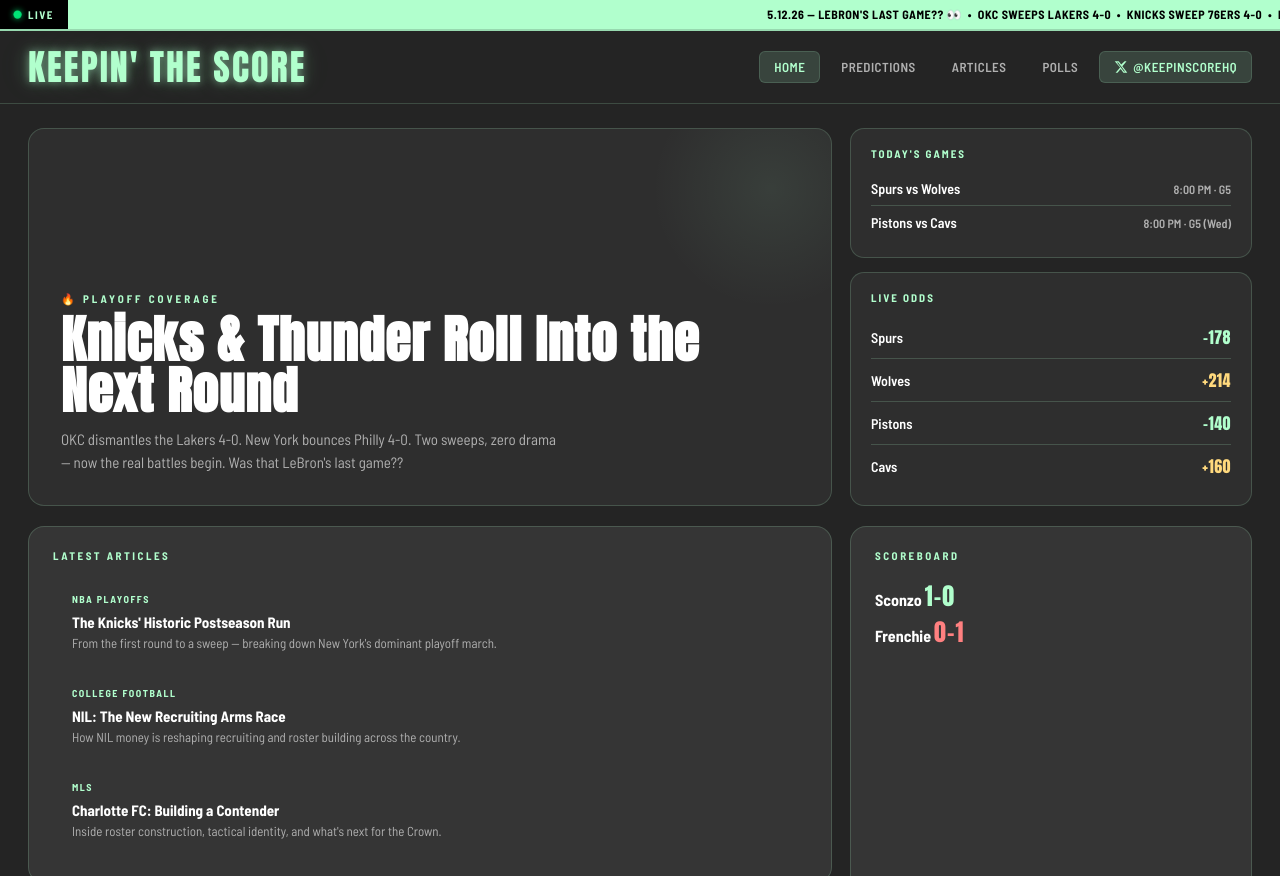
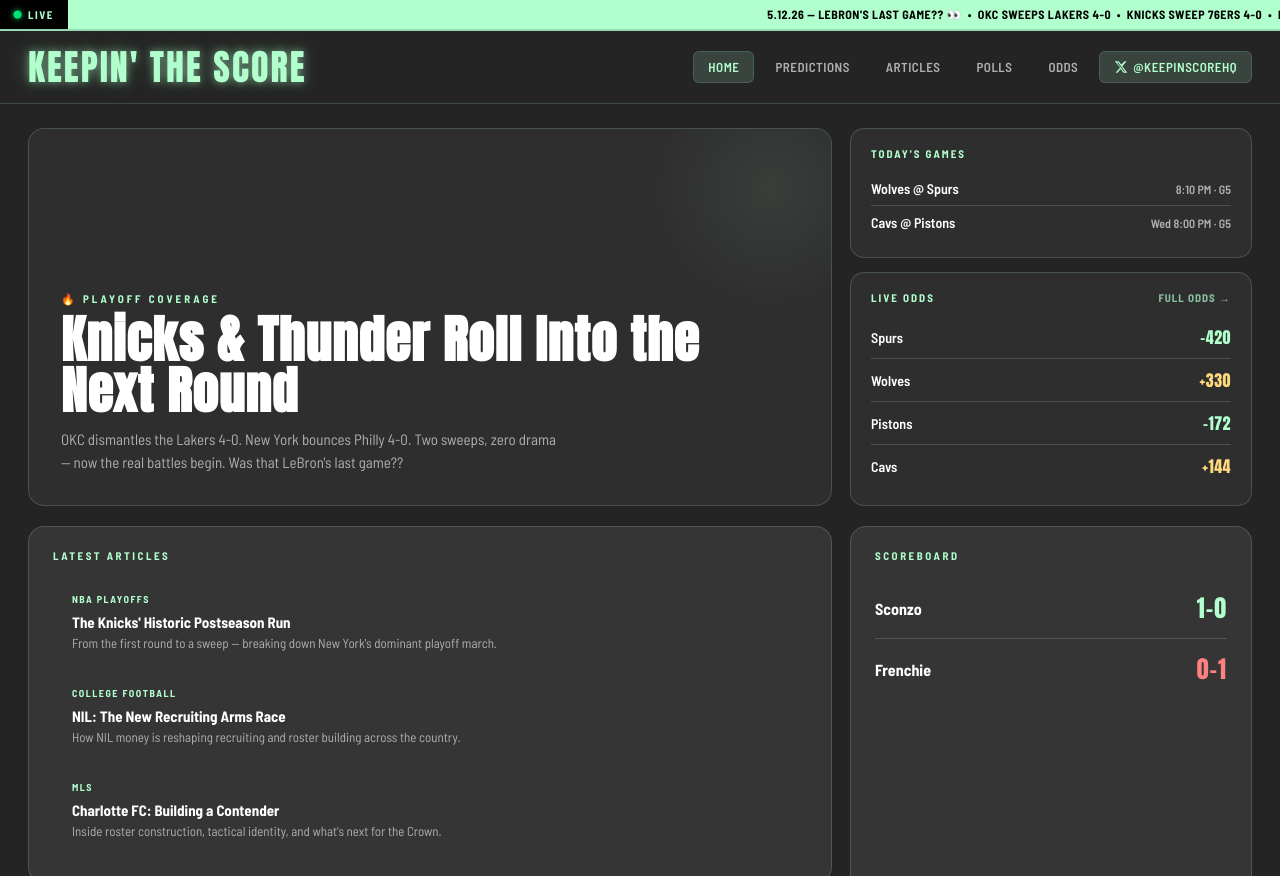
Before and after one commit to parker-2007/keepinthescore, a website: page index.html in a window 1280 px wide. Shown: the top 876 px of the page. Drawn offline with Linux system fonts and the light colour scheme.

Commit message:
Update index.html

```diff
--- a/index.html
+++ b/index.html
@@ -102,7 +102,6 @@
   font-weight: 700;
   font-size: 12px;
   letter-spacing: .5px;
-  /* FIX: start from right edge, end fully off left */
   animation: tickerScroll 32s linear infinite;
 }
 @keyframes tickerScroll {
@@ -161,6 +160,18 @@
   background: var(--mint-dim);
 }
 
+nav a.twitter-link {
+  color: var(--mint);
+  border-color: var(--mint-dim);
+  background: var(--mint-dim);
+  display: inline-flex;
+  align-items: center;
+}
+nav a.twitter-link:hover {
+  background: rgba(177,255,205,.25);
+  border-color: var(--mint);
+}
+
 /* ================= HERO ================= */
 .hero {
   display: grid;
@@ -184,7 +195,6 @@
   flex-direction: column;
   justify-content: flex-end;
 }
-/* subtle gradient accent in corner */
 .hero-main::before {
   content: '';
   position: absolute;
@@ -243,6 +253,27 @@
   color: var(--mint);
   margin-bottom: 12px;
 }
+
+.side-box-header {
+  display: flex;
+  justify-content: space-between;
+  align-items: center;
+  margin-bottom: 12px;
+}
+.side-box-header b {
+  margin-bottom: 0;
+}
+.side-box-header a {
+  font-size: 11px;
+  font-weight: 700;
+  letter-spacing: 1px;
+  color: var(--mint);
+  text-decoration: none;
+  opacity: .7;
+  text-transform: uppercase;
+  transition: opacity .2s;
+}
+.side-box-header a:hover { opacity: 1; }
 
 .game-item {
   display: flex;
@@ -365,6 +396,8 @@
 }
 .matchup.correct .matchup-pick { color: var(--mint); }
 .matchup.correct .matchup-conf { color: var(--mint); opacity: .8; }
+.matchup-pick { font-weight: 700; }
+.matchup-conf {
   font-size: 11px;
   letter-spacing: 1px;
   text-transform: uppercase;
@@ -389,17 +422,6 @@
 }
 .score-record.losing { color: #ff8080; }
 
-nav a.twitter-link {
-  color: var(--mint);
-  border-color: var(--mint-dim);
-  background: var(--mint-dim);
-  display: inline-flex;
-  align-items: center;
-}
-nav a.twitter-link:hover {
-  background: rgba(177,255,205,.25);
-  border-color: var(--mint);
-}
 .footer-twitter {
   display: inline-flex;
   align-items: center;
@@ -478,10 +500,11 @@
 <header>
   <div class="logo">Keepin' the Score</div>
   <nav>
-    <a href="#" class="active">Home</a>
+    <a href="index.html" class="active">Home</a>
     <a href="#">Predictions</a>
     <a href="#">Articles</a>
     <a href="#">Polls</a>
+    <a href="odds.html">Odds</a>
     <a href="https://twitter.com/keepinscorehq" target="_blank" rel="noopener" class="twitter-link">
       <svg width="14" height="14" viewBox="0 0 24 24" fill="currentColor" style="vertical-align:-2px;margin-right:5px;"><path d="M18.244 2.25h3.308l-7.227 8.26 8.502 11.24H16.17l-4.714-6.231-5.401 6.231H2.746l7.73-8.835L1.254 2.25H8.08l4.253 5.622 5.911-5.622zm-1.161 17.52h1.833L7.084 4.126H5.117z"/></svg>
       @keepinscorehq
@@ -503,32 +526,37 @@
     <div class="side-box">
       <b>Today's Games</b>
       <div class="game-item">
-        <span class="game-teams">Spurs vs Wolves</span>
-        <span class="game-time">8:00 PM · G5</span>
+        <span class="game-teams">Wolves @ Spurs</span>
+        <span class="game-time">8:10 PM · G5</span>
       </div>
       <div class="game-item">
-        <span class="game-teams">Pistons vs Cavs</span>
-        <span class="game-time">8:00 PM · G5 (Wed)</span>
+        <span class="game-teams">Cavs @ Pistons</span>
+        <span class="game-time">Wed 8:00 PM · G5</span>
       </div>
     </div>
 
     <div class="side-box">
-      <b>Live Odds</b>
+      <div class="side-box-header">
+        <b>Live Odds</b>
+        <a href="odds.html">Full Odds →</a>
+      </div>
+      <!-- Wolves @ Spurs -->
       <div class="odds">
         <span class="odds-team">Spurs</span>
-        <span class="odds-num fav">-178</span>
+        <span class="odds-num fav">-420</span>
       </div>
       <div class="odds">
         <span class="odds-team">Wolves</span>
-        <span class="odds-num dog">+214</span>
+        <span class="odds-num dog">+330</span>
       </div>
+      <!-- Cavs @ Pistons -->
       <div class="odds">
         <span class="odds-team">Pistons</span>
-        <span class="odds-num fav">-140</span>
+        <span class="odds-num fav">-172</span>
       </div>
       <div class="odds">
         <span class="odds-team">Cavs</span>
-        <span class="odds-num dog">+160</span>
+        <span class="odds-num dog">+144</span>
       </div>
     </div>
 
@@ -601,7 +629,7 @@
 <footer>
   Keepin' the Score &nbsp;•&nbsp; Built for fans, not algorithms
   <br><br>
-  <a href="https://twitter.com/keepinscorehq" target="_blank" rel="noopener" class="twitter-link footer-twitter">
+  <a href="https://twitter.com/keepinscorehq" target="_blank" rel="noopener" class="footer-twitter">
     <svg width="14" height="14" viewBox="0 0 24 24" fill="currentColor" style="vertical-align:-2px;margin-right:6px;"><path d="M18.244 2.25h3.308l-7.227 8.26 8.502 11.24H16.17l-4.714-6.231-5.401 6.231H2.746l7.73-8.835L1.254 2.25H8.08l4.253 5.622 5.911-5.622zm-1.161 17.52h1.833L7.084 4.126H5.117z"/></svg>
     @keepinscorehq
   </a>
```
